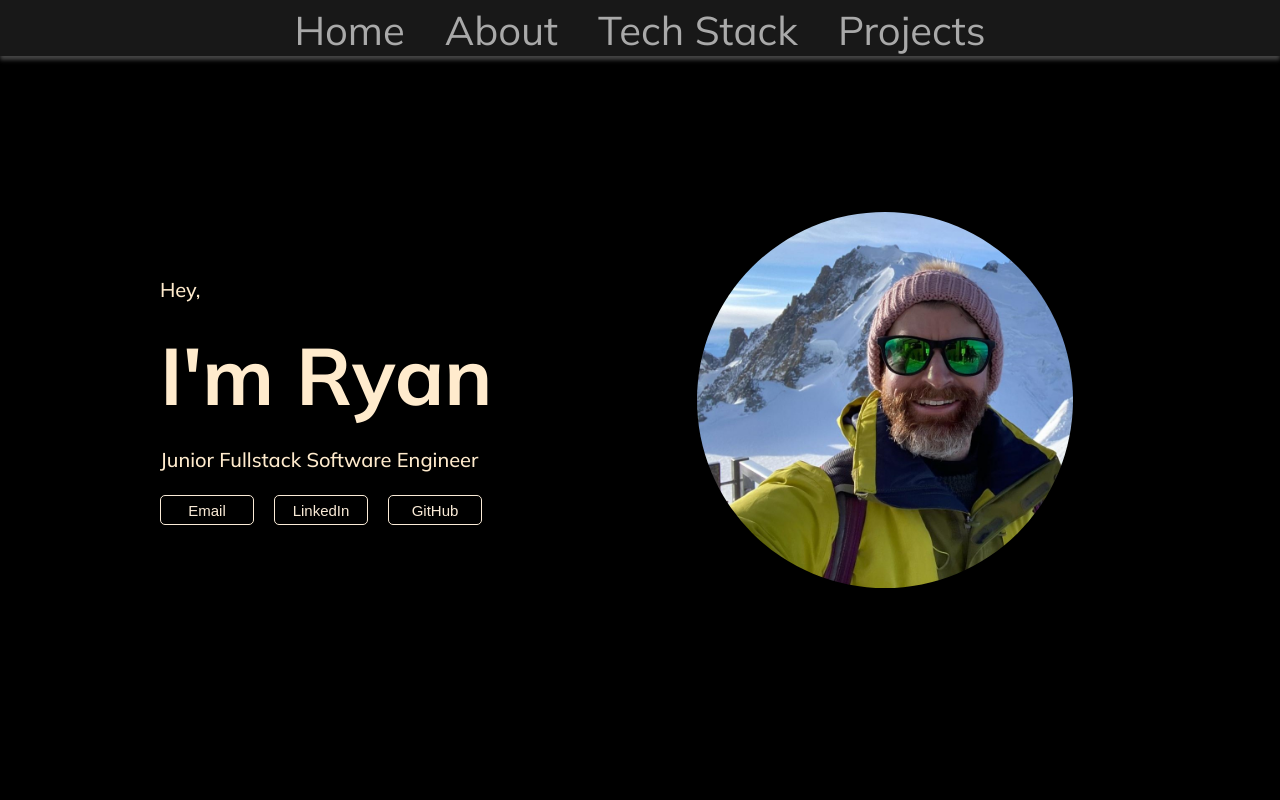
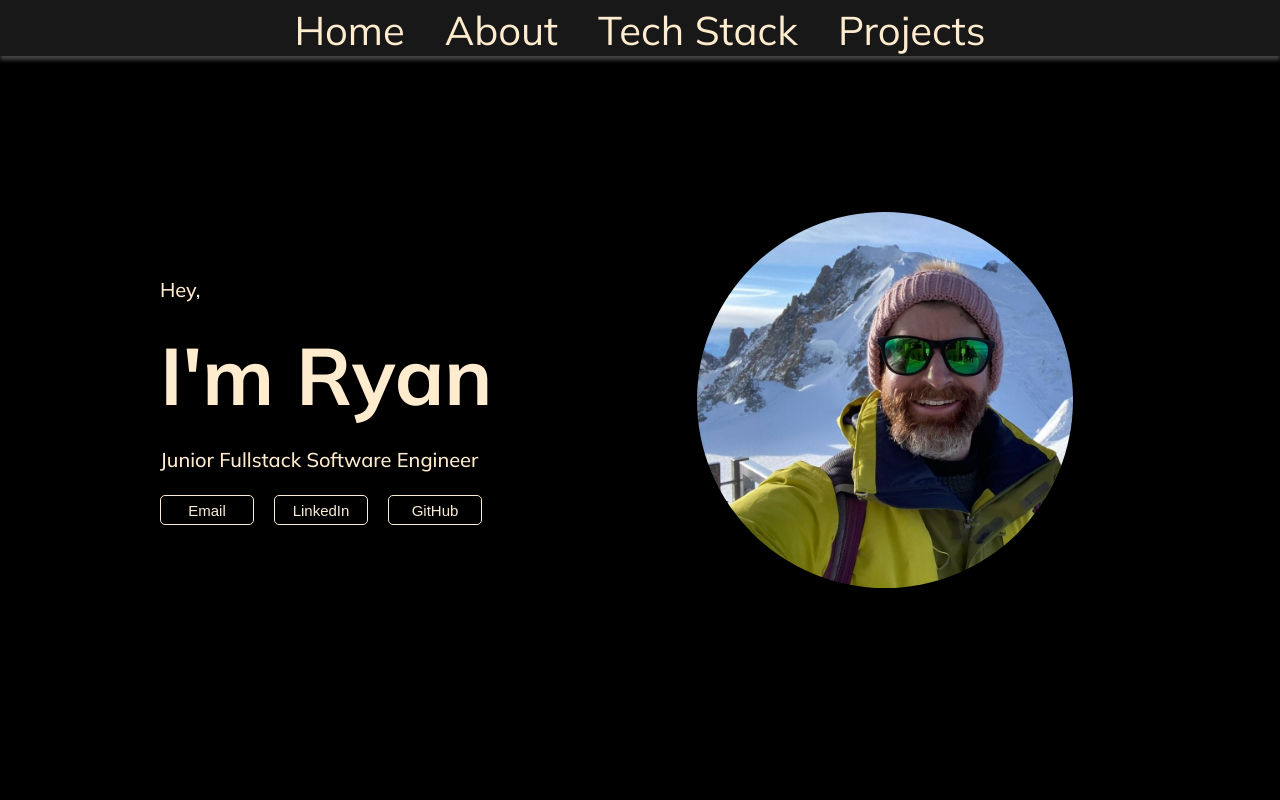
Before and after one commit to Tyriol/portfolio, a React (Vite) app: page / in a window 1280 px wide. Shown: the top 800 px of the page. Built offline with nearby package versions, Linux system fonts and the light colour scheme.

Commit message:
remove comments and update site colours

```diff
--- a/src/components/Header/Header.css
+++ b/src/components/Header/Header.css
@@ -20,7 +20,6 @@
   list-style: none;
   display: flex;
   align-items: center;
-  /* gap: 4rem; */
   height: 100%;
   font-size: 4rem;
 }
@@ -33,12 +32,11 @@
 
 .nav-item a {
   text-decoration: none;
-  color: darkgrey;
+  color: blanchedalmond;
 }
 
 .nav-item:hover {
-  /* text-decoration: underline; */
-  background-color: cadetblue;
+  background-color: rgba(255, 235, 205, 0.726);
   transition: 1s;
 
   & a {
--- a/src/components/Project/Project.css
+++ b/src/components/Project/Project.css
@@ -8,7 +8,7 @@
   padding: 1rem 1rem 3rem;
   margin: 3rem 0 2rem 0;
   border-radius: 1rem;
-    background-color: hsl(300, 24%, 80%, 0.75);
+  background-color: blanchedalmond;
   color: black;
   opacity: 0.5;
   transition: all 1s ease;
```
Lines whose indentation alone changed are shown as unchanged.
